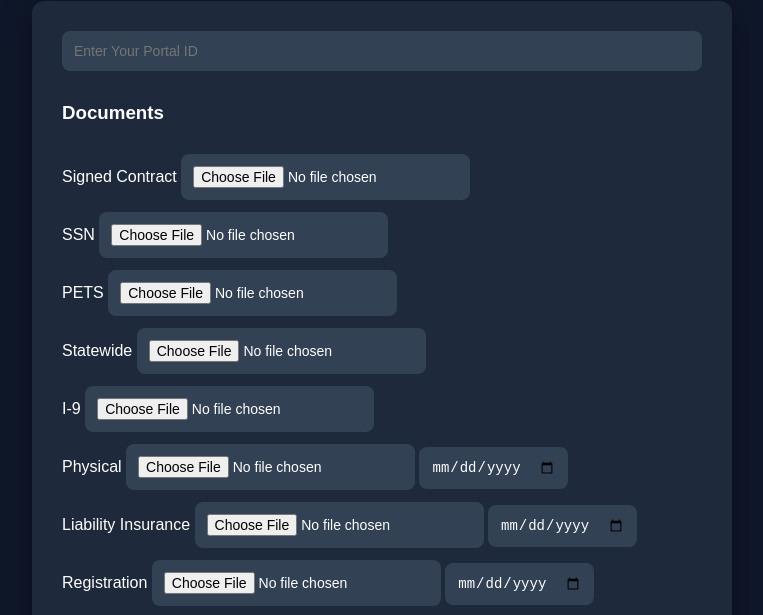
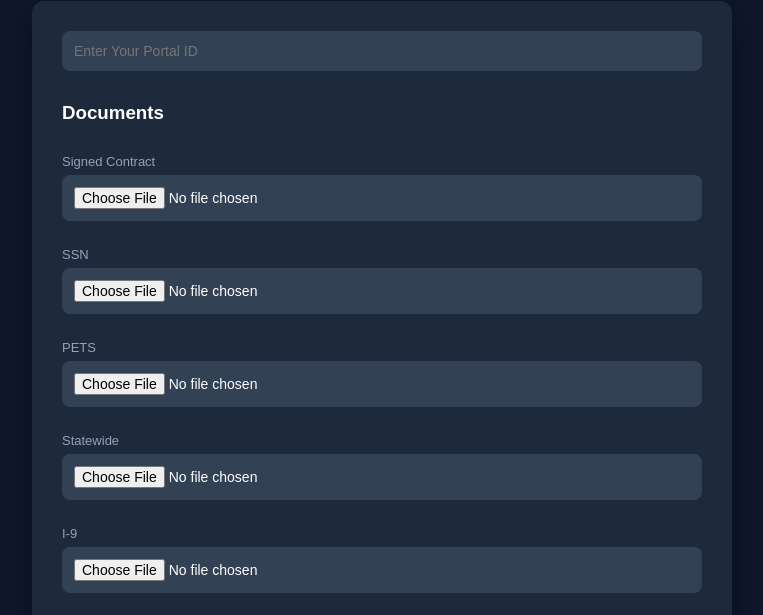
Before and after one commit to Ndelosreyes-maker/onboarding-portal, a plain HTML site: page frontend/index.html in a window 1280 px wide. Shown: the part 127-742 px from the top of the page, without its empty margins (258-1021 px from the left). Drawn offline with Linux system fonts and the light colour scheme.

Commit message:
Update style.css

```diff
--- a/frontend/style.css
+++ b/frontend/style.css
@@ -69,3 +69,15 @@ button:hover{
   padding:30px;
   border-radius:12px;
 }
+
+.row{
+  display:flex;
+  flex-direction:column;
+  gap:6px;
+  margin-bottom:14px;
+}
+
+label{
+  font-size:13px;
+  color:#94a3b8;
+}
```
